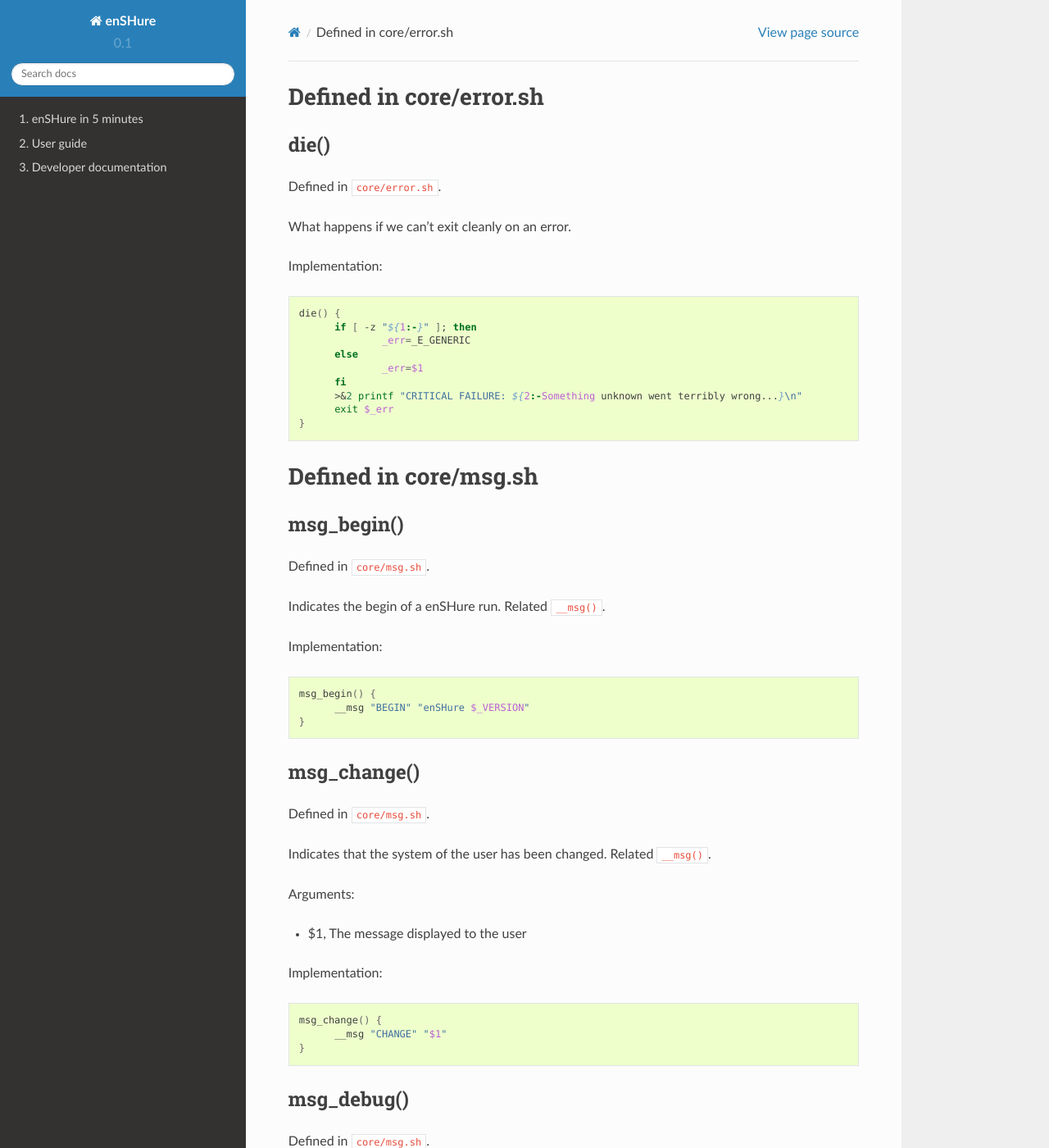
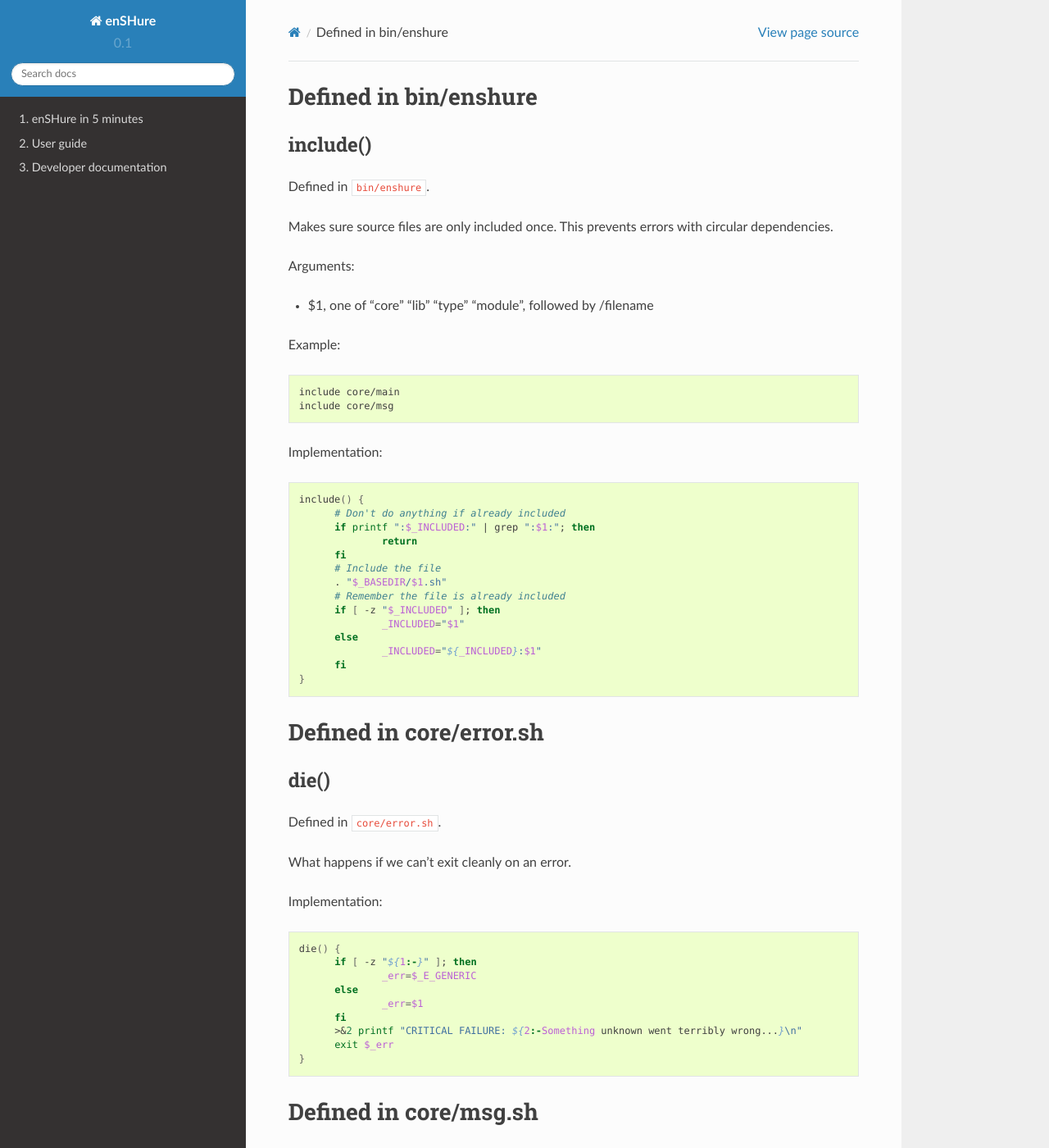
Before and after one commit to gbraekmans/enshure, a Sphinx documentation site: the page built from doc/code/function_idx.rst, in a window 1280 px wide and 1400 px high. Shown: the whole window at 82% size. Built offline with Sphinx 7.4.7 and the Read the Docs theme 2.0.0, drawn with Linux system fonts in a browser that asks for light colours.

Commit message:
Added an include function. Added tests. More & better comments.

```diff
--- a/doc/code/function_idx.rst
+++ b/doc/code/function_idx.rst
@@ -1,3 +1,40 @@
+Defined in bin/enshure
+----------------------
+
+include()
+#########
+
+Defined in ``bin/enshure``.
+
+Makes sure source files are only included once. This prevents errors with
+circular dependencies.
+
+Arguments:
+
+- $1, one of "core" "lib" "type" "module", followed by /filename
+
+Example::
+
+  include core/main
+  include core/msg
+
+Implementation::
+
+  include() {
+  	# Don't do anything if already included
+  	if printf ":$_INCLUDED:" | grep ":$1:"; then
+  		return
+  	fi
+  	# Include the file
+  	. "$_BASEDIR/$1.sh"
+  	# Remember the file is already included
+  	if [ -z "$_INCLUDED" ]; then
+  		_INCLUDED="$1"
+  	else
+  		_INCLUDED="${_INCLUDED}:$1"
+  	fi
+  }
+
 Defined in core/error.sh
 ------------------------
 
@@ -12,7 +49,7 @@
 
   die() {
   	if [ -z "${1:-}" ]; then
-  		_err=_E_GENERIC
+  		_err=$_E_GENERIC
   	else
   		_err=$1
   	fi
```
Also changed, not shown: doc/code/global_idx.rst (+7 -6 lines), doc/code/internal_function_idx.rst (+5 -5 lines), 10 other files.
